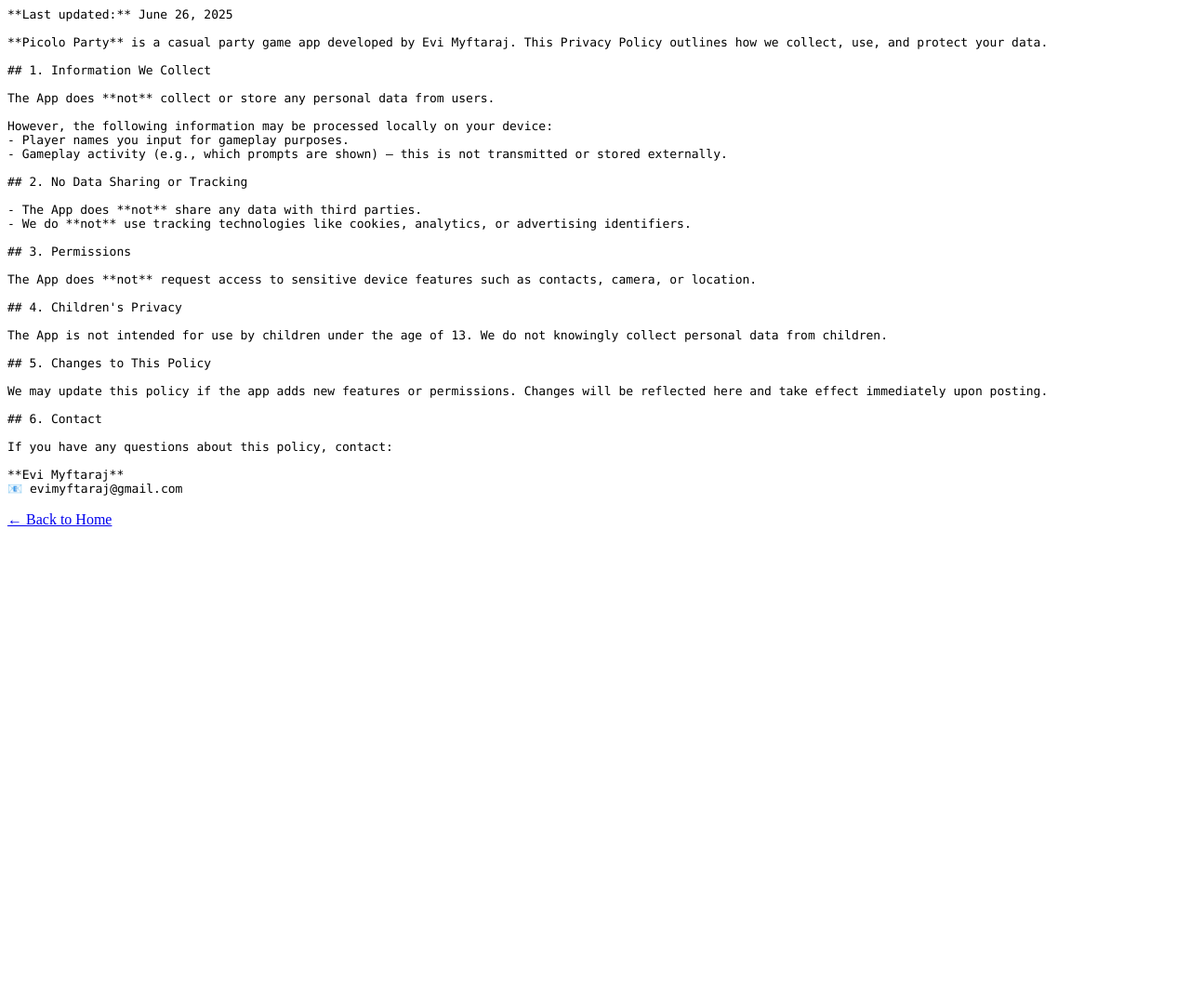
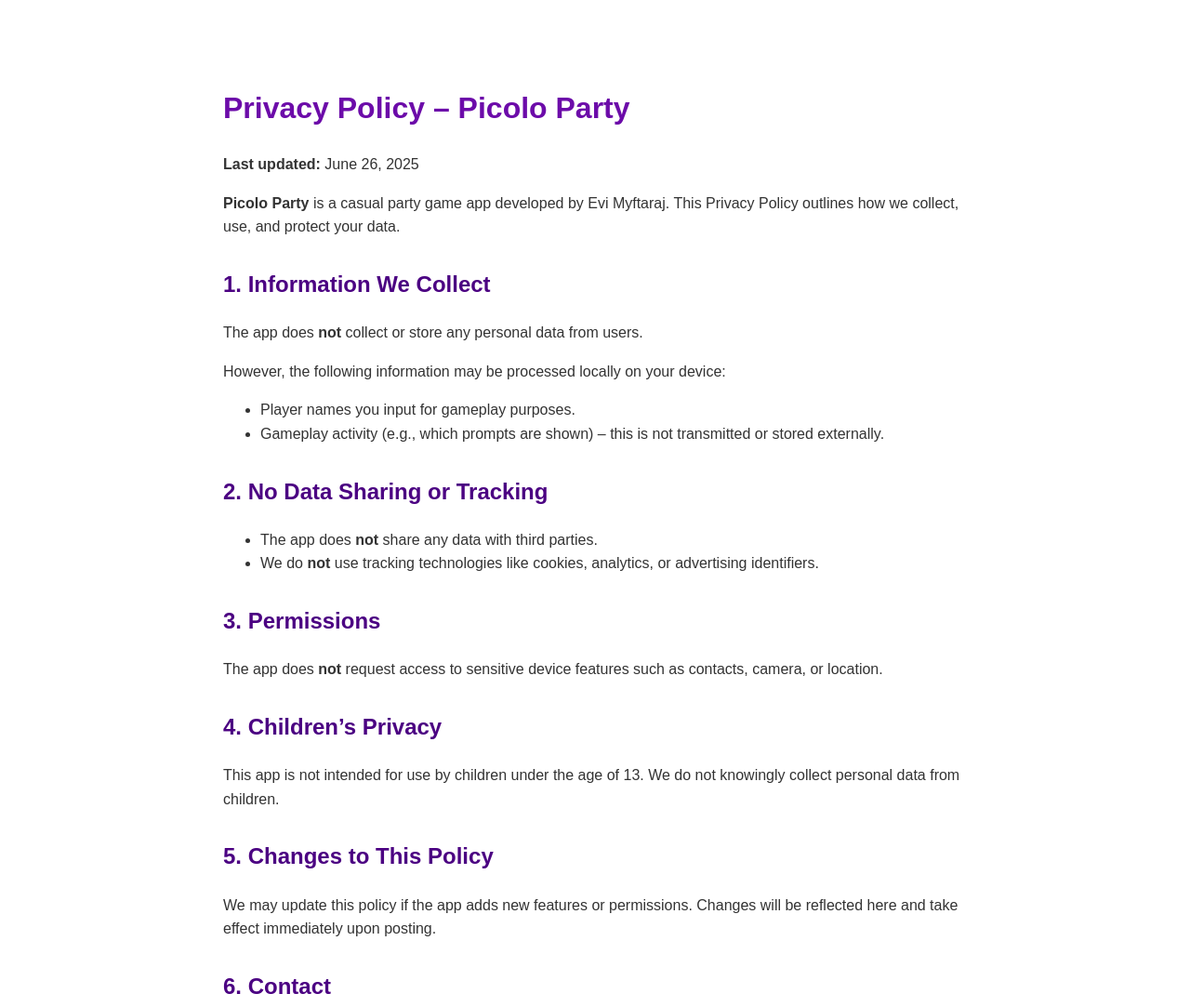
Before and after one commit to evimyftaraj/picolo-information, a plain HTML site: page privacy/index.html in a window 1280 px wide. Shown: the top 1083 px of the page at 93% size. Before the commit the page ends 800 px from the top, so only its background shows below. Drawn offline with Linux system fonts and the light colour scheme.

Commit message:
made changes

```diff
--- a/privacy/index.html
+++ b/privacy/index.html
@@ -1,58 +1,70 @@
-<!DOCTYPE html PUBLIC "-//W3C//DTD HTML 4.01//EN" "http://www.w3.org/TR/html4/strict.dtd">
-<html>
+<!DOCTYPE html>
+<html lang="en">
 <head>
-  <meta http-equiv="Content-Type" content="text/html; charset=utf-8">
-  <meta http-equiv="Content-Style-Type" content="text/css">
-  <title></title>
-  <meta name="Generator" content="Cocoa HTML Writer">
-  <meta name="CocoaVersion" content="2575.6">
-  <style type="text/css">
-    p.p1 {margin: 0.0px 0.0px 0.0px 0.0px; font: 13.0px Menlo; -webkit-text-stroke: #000000}
-    p.p2 {margin: 0.0px 0.0px 0.0px 0.0px; font: 13.0px Menlo; -webkit-text-stroke: #000000; min-height: 15.0px}
-    span.s1 {font-kerning: none}
-    span.s2 {font: 13.0px 'Apple Color Emoji'; font-kerning: none}
+  <meta charset="UTF-8" />
+  <meta name="viewport" content="width=device-width, initial-scale=1.0" />
+  <title>Privacy Policy – Picolo Party</title>
+  <style>
+    body {
+      font-family: sans-serif;
+      max-width: 800px;
+      margin: 50px auto;
+      padding: 20px;
+      line-height: 1.6;
+      color: #333;
+    }
+    h1 {
+      color: #6C0BA9;
+    }
+    h2 {
+      color: #4B0082;
+      margin-top: 30px;
+    }
+    a {
+      color: #6C0BA9;
+      text-decoration: none;
+    }
+    a:hover {
+      text-decoration: underline;
+    }
   </style>
 </head>
 <body>
-<p class="p1"><span class="s1">**Last updated:** June 26, 2025</span></p>
-<p class="p2"><span class="s1"></span><br></p>
-<p class="p1"><span class="s1">**Picolo Party** is a casual party game app developed by Evi Myftaraj. This Privacy Policy outlines how we collect, use, and protect your data.</span></p>
-<p class="p2"><span class="s1"></span><br></p>
-<p class="p1"><span class="s1">## 1. Information We Collect</span></p>
-<p class="p2"><span class="s1"></span><br></p>
-<p class="p1"><span class="s1">The App does **not** collect or store any personal data from users.</span></p>
-<p class="p2"><span class="s1"></span><br></p>
-<p class="p1"><span class="s1">However, the following information may be processed locally on your device:</span></p>
-<p class="p1"><span class="s1">- Player names you input for gameplay purposes.</span></p>
-<p class="p1"><span class="s1">- Gameplay activity (e.g., which prompts are shown) – this is not transmitted or stored externally.</span></p>
-<p class="p2"><span class="s1"></span><br></p>
-<p class="p1"><span class="s1">## 2. No Data Sharing or Tracking</span></p>
-<p class="p2"><span class="s1"></span><br></p>
-<p class="p1"><span class="s1">- The App does **not** share any data with third parties.</span></p>
-<p class="p1"><span class="s1">- We do **not** use tracking technologies like cookies, analytics, or advertising identifiers.</span></p>
-<p class="p2"><span class="s1"></span><br></p>
-<p class="p1"><span class="s1">## 3. Permissions</span></p>
-<p class="p2"><span class="s1"></span><br></p>
-<p class="p1"><span class="s1">The App does **not** request access to sensitive device features such as contacts, camera, or location.</span></p>
-<p class="p2"><span class="s1"></span><br></p>
-<p class="p1"><span class="s1">## 4. Children's Privacy</span></p>
-<p class="p2"><span class="s1"></span><br></p>
-<p class="p1"><span class="s1">The App is not intended for use by children under the age of 13. We do not knowingly collect personal data from children.</span></p>
-<p class="p2"><span class="s1"></span><br></p>
-<p class="p1"><span class="s1">## 5. Changes to This Policy</span></p>
-<p class="p2"><span class="s1"></span><br></p>
-<p class="p1"><span class="s1">We may update this policy if the app adds new features or permissions. Changes will be reflected here and take effect immediately upon posting.</span></p>
-<p class="p2"><span class="s1"></span><br></p>
-<p class="p1"><span class="s1">## 6. Contact</span></p>
-<p class="p2"><span class="s1"></span><br></p>
-<p class="p1"><span class="s1">If you have any questions about this policy, contact:</span></p>
-<p class="p2"><span class="s1"></span><br></p>
-<p class="p1"><span class="s1">**Evi Myftaraj** <span class="Apple-converted-space"> </span></span></p>
-<p class="p1"><span class="s2">📧</span><span class="s1"> evimyftaraj@gmail.com</span></p>
 
-<span>
-    <p><a href="/picolo-information/">← Back to Home</a></p>
-</span>
+  <h1>Privacy Policy – Picolo Party</h1>
+  <p><strong>Last updated:</strong> June 26, 2025</p>
+
+  <p><strong>Picolo Party</strong> is a casual party game app developed by Evi Myftaraj. This Privacy Policy outlines how we collect, use, and protect your data.</p>
+
+  <h2>1. Information We Collect</h2>
+  <p>The app does <strong>not</strong> collect or store any personal data from users.</p>
+  <p>However, the following information may be processed locally on your device:</p>
+  <ul>
+    <li>Player names you input for gameplay purposes.</li>
+    <li>Gameplay activity (e.g., which prompts are shown) – this is not transmitted or stored externally.</li>
+  </ul>
+
+  <h2>2. No Data Sharing or Tracking</h2>
+  <ul>
+    <li>The app does <strong>not</strong> share any data with third parties.</li>
+    <li>We do <strong>not</strong> use tracking technologies like cookies, analytics, or advertising identifiers.</li>
+  </ul>
+
+  <h2>3. Permissions</h2>
+  <p>The app does <strong>not</strong> request access to sensitive device features such as contacts, camera, or location.</p>
+
+  <h2>4. Children’s Privacy</h2>
+  <p>This app is not intended for use by children under the age of 13. We do not knowingly collect personal data from children.</p>
+
+  <h2>5. Changes to This Policy</h2>
+  <p>We may update this policy if the app adds new features or permissions. Changes will be reflected here and take effect immediately upon posting.</p>
+
+  <h2>6. Contact</h2>
+  <p>If you have any questions about this policy, contact:</p>
+  <p><strong>Evi Myftaraj</strong><br />
+  📧 <a href="mailto:evimyftaraj@gmail.com">evimyftaraj@gmail.com</a></p>
+
+  <p><a href="/picolo-information/">← Back to Home</a></p>
+
 </body>
-
 </html>
```
Also changed, not shown: faq/index.html (+13 -2 lines), support/index.html (+12 -6 lines).
